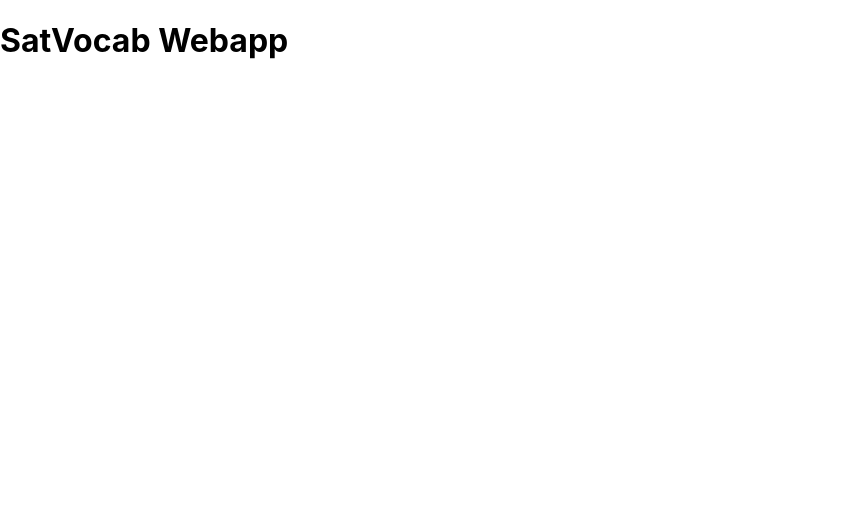
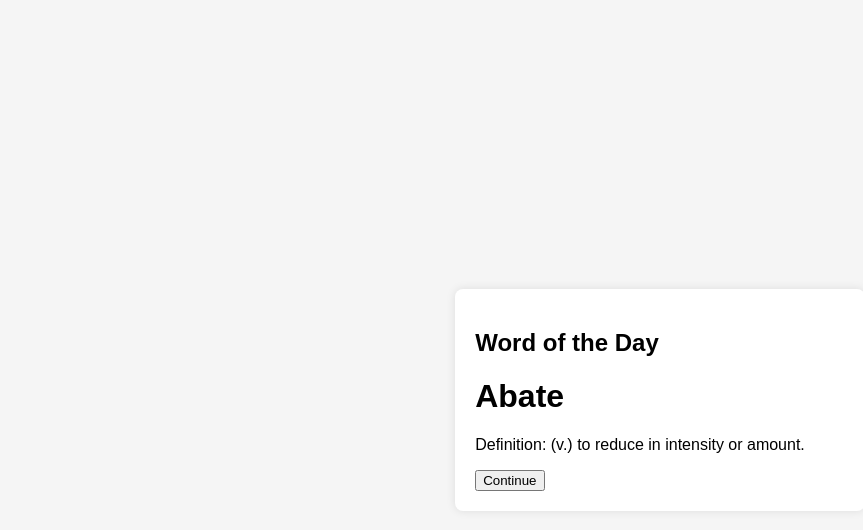
Before and after one commit to Memorehouse67/satvocab-fe, a React (Create React App) app: page / in a window 1280 px wide. Shown: the top 530 px of the page, without its empty margins (0-863 px from the left). Built offline with nearby package versions, Linux system fonts and the light colour scheme.

Commit message:
feat: worddisplay

```diff
--- /dev/null
+++ b/src/App.css
@@ -0,0 +1,94 @@
+/* App.css */
+
+/* Center the headline */
+.centered-headline {
+    text-align: center;
+    font-family: 'Arial', sans-serif;
+    font-size: 2.5rem;
+    margin-top: 20px;
+    color: #333;
+  }
+
+  /* Body styling */
+  body {
+    font-family: 'Arial', sans-serif;
+    background-color: #f5f5f5;
+    margin: 0;
+    padding: 0;
+    display: flex;
+    justify-content: center;
+    align-items: center;
+    height: 100vh;
+  }
+
+  /* Container for the main content */
+  .container {
+    width: 100%;
+    max-width: 800px;
+    margin: 0 auto;
+    padding: 20px;
+    background-color: #fff;
+    box-shadow: 0 0 10px rgba(0, 0, 0, 0.1);
+    border-radius: 8px;
+  }
+
+  /* Add some padding to the main content */
+  main {
+    padding: 20px;
+  }
+
+  /* Style for the word and definition */
+  .word-display {
+    font-size: 1.5rem;
+    font-weight: bold;
+    color: #007acc;
+  }
+
+  /* Style for context sentences */
+  .context-sentences {
+    margin-top: 20px;
+  }
+
+  .context-sentences p {
+    font-size: 1rem;
+    line-height: 1.6;
+    color: #555;
+  }
+
+  /* Style for mnemonic explanation */
+  .mnemonic-explanation {
+    margin-top: 20px;
+    font-size: 1.2rem;
+    font-style: italic;
+    color: #333;
+  }
+
+  /* Style for multiple-choice testing */
+  .testing {
+    margin-top: 30px;
+  }
+
+  .testing button {
+    display: block;
+    width: 100%;
+    padding: 10px;
+    margin-top: 10px;
+    font-size: 1rem;
+    background-color: #007acc;
+    color: white;
+    border: none;
+    border-radius: 5px;
+    cursor: pointer;
+  }
+
+  .testing button:hover {
+    background-color: #005f99;
+  }
+
+  .testing .correct {
+    background-color: #28a745;
+  }
+
+  .testing .wrong {
+    background-color: #dc3545;
+  }
--- a/src/App.js
+++ b/src/App.js
@@ -1,7 +1,11 @@
+import React from 'react';
+import './App.css';
+import WordDisplay from './components/worddisplay';
+
 function App() {
   return (
     <main>
-      <h1>SatVocab Webapp</h1>
+      <WordDisplay />
     </main>
   );
 }
--- /dev/null
+++ b/src/components/worddisplay.js
@@ -0,0 +1,73 @@
+import React, { useState } from 'react';
+
+function WordDisplay() {
+  // State to track if the sentences should be displayed
+  const [showSentences, setShowSentences] = useState(false);
+
+  // State to track if the mnemonic explanation and image should be displayed
+  const [showMnemonic, setShowMnemonic] = useState(false);
+
+  // Sentences using the word in context
+  const sentences = [
+    "The storm finally abated after a week of heavy rain.",
+    "His anger abated as he realized the mistake was not intentional.",
+    "The pain in his leg abated after he took some painkillers."
+  ];
+
+  // Function to handle the first Continue button click
+  const handleFirstContinue = () => {
+    setShowSentences(true);
+  };
+
+  // Function to handle the second Continue button click
+  const handleSecondContinue = () => {
+    setShowMnemonic(true);
+  };
+
+  return (
+    <div className="container">
+      <h2>Word of the Day</h2>
+      <h1>Abate</h1>
+      <p>Definition: (v.) to reduce in intensity or amount.</p>
+
+      {/* First Continue button */}
+      {!showSentences && (
+        <button onClick={handleFirstContinue}>Continue</button>
+      )}
+
+      {/* Display sentences if the first Continue button was clicked */}
+      {showSentences && (
+        <div>
+          <h3>Sentences using "Abate":</h3>
+          <ul>
+            {sentences.map((sentence, index) => (
+              <li key={index}>{sentence}</li>
+            ))}
+          </ul>
+
+          {/* Second Continue button */}
+          {!showMnemonic && (
+            <button onClick={handleSecondContinue}>Continue</button>
+          )}
+        </div>
+      )}
+
+      {/* Display mnemonic explanation and image if the second Continue button was clicked */}
+      {showMnemonic && (
+        <div>
+          <h3>Now let's help lock that word into your memory.</h3>
+          <p>
+            "Abate" sounds a lot like "a bait" as in a bait used in fishing. So to remember the sound, let's connect the sound of the SAT word with its meaning.
+          </p>
+          {/* Here you would dynamically load the image from MongoDB */}
+          <img src="mongodb-image-url" alt="Mnemonic" style={{ display: 'block', margin: '0 auto' }} />
+          <p>
+            Imagine that A BAIT ABATES (lessens) in size as a fish approaches!
+          </p>
+        </div>
+      )}
+    </div>
+  );
+}
+
+export default WordDisplay;
```
